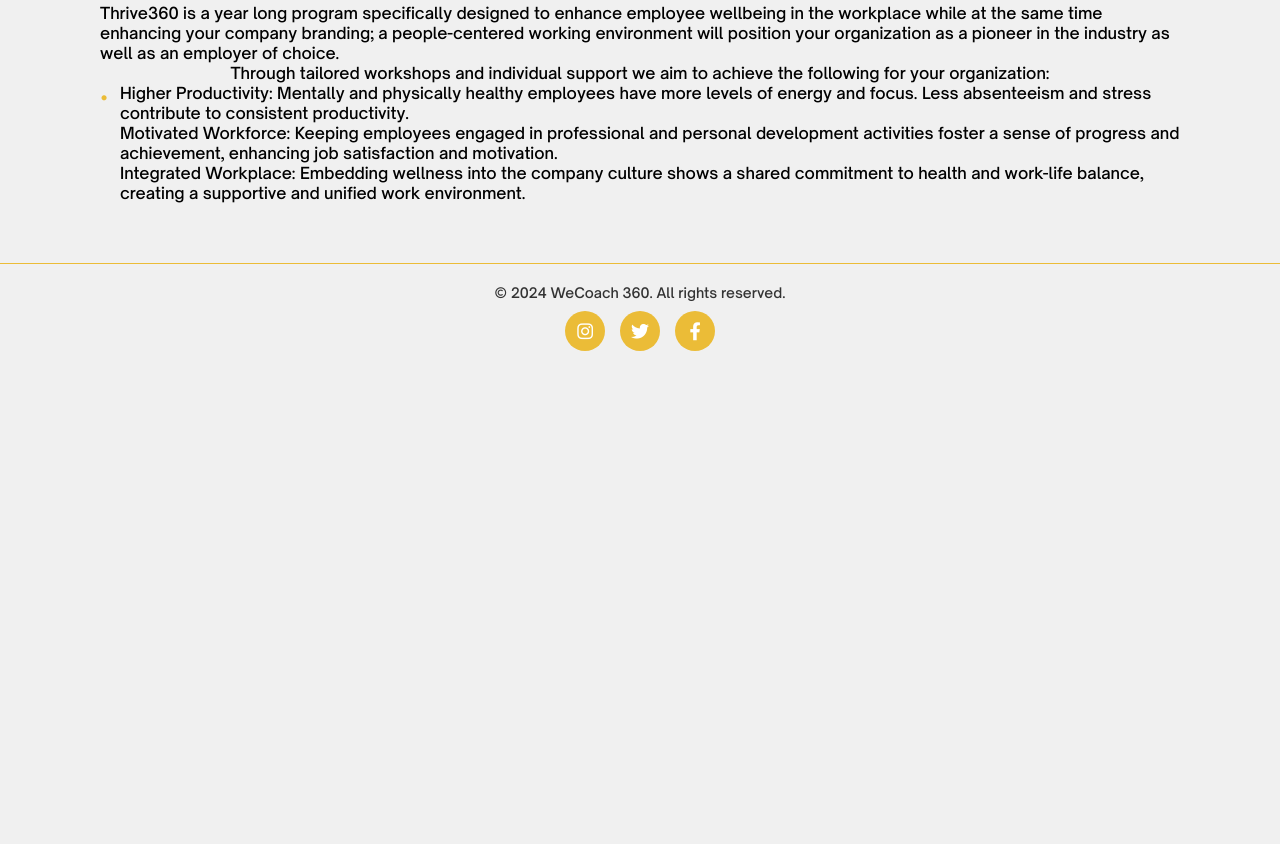
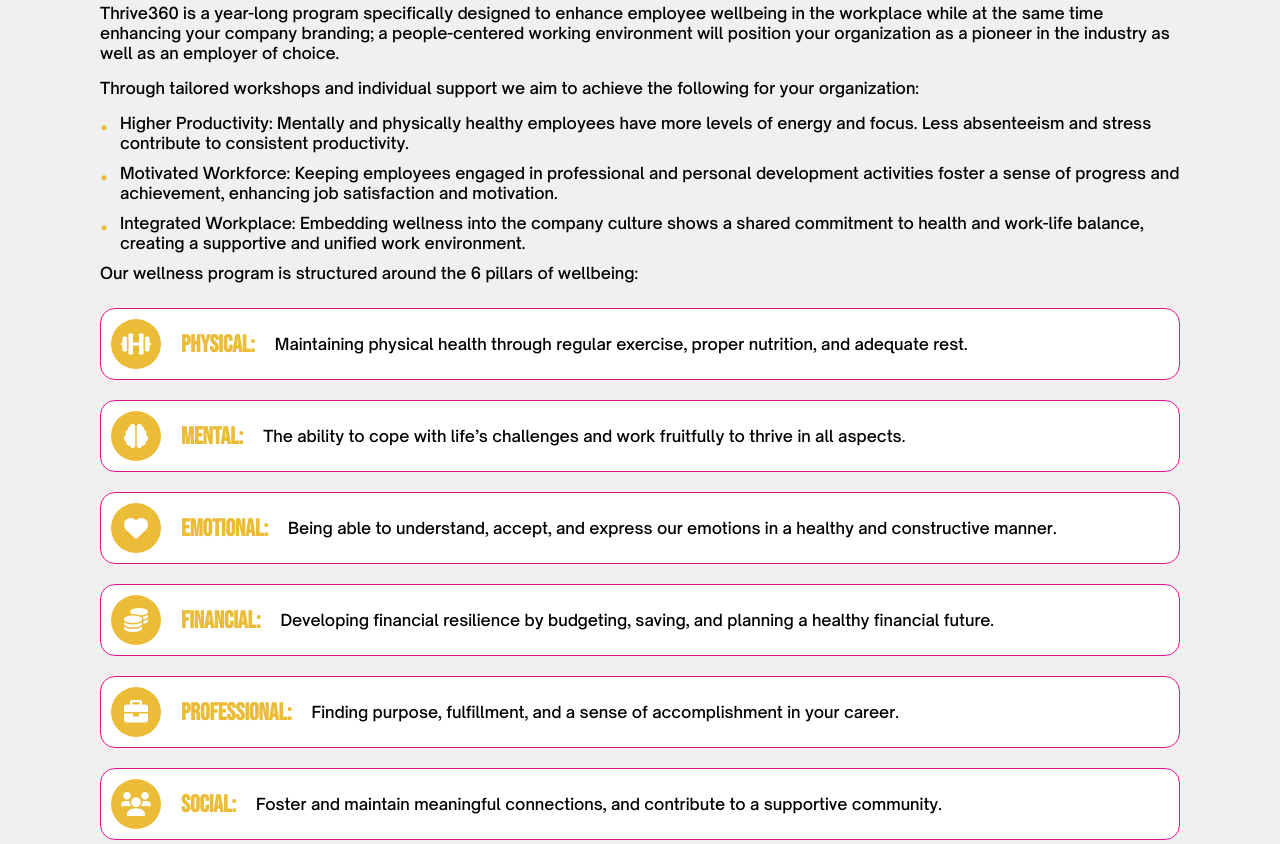
Before and after one commit to javibeat/wecoach, a plain HTML site: page services.html in a window 1280 px wide. Shown: the part 923-1767 px from the top of the page. Before the commit the page ends 1294 px from the top, so only its background shows below. Drawn offline with Linux system fonts and the light colour scheme.

Commit message:
wellbeing

```diff
--- a/services.html
+++ b/services.html
@@ -26,7 +26,10 @@
                         <div class="image-container">
                             <img src="assets/img/service1.png" alt="Corporate Wellbeing Program">
                         </div>
-                        <p>Thrive360 is a year long program specifically designed to enhance employee wellbeing in the workplace while at the same time enhancing your company branding; a people-centered working environment will position your organization as a pioneer in the industry as well as an employer of choice.</p>
+                        <p>Thrive360 is a year long program specifically designed to enhance employee wellbeing in the
+                            workplace while at the same time enhancing your company branding; a people-centered working
+                            environment will position your organization as a pioneer in the industry as well as an
+                            employer of choice.</p>
                     </div>
                 </a>
                 <a href="#wellbeing">
@@ -56,19 +59,49 @@
 
         <section id="wellbeing">
             <h2>Corporate Wellbeing Program</h2>
-            <p>Thrive360 is a year long program specifically designed to enhance employee wellbeing in the workplace while at the same time enhancing your company branding;
-                a people-centered working environment will position your organization as a pioneer in the industry as well as an employer of choice.</p>
+            <p class="br">Thrive360 is a year-long program specifically designed to enhance employee wellbeing in the workplace while at the same time enhancing your company branding; a people-centered working environment will position your organization as a pioneer in the industry as well as an employer of choice.</p>
+
+            <p class="br">Through tailored workshops and individual support we aim to achieve the following for your organization:</p>
 
             <p>
-                Through tailored workshops and individual support we aim to achieve the following for your organization:</p>
-                <span class="bullet-item">
-                <p>Higher Productivity: Mentally and physically healthy employees have more levels of energy and focus. Less absenteeism and stress contribute to consistent productivity.</p>
+                <span class="bullet-item">Higher Productivity: Mentally and physically healthy employees have more levels of energy and focus. Less absenteeism and stress contribute to consistent productivity.</span>
+                <span class="bullet-item">Motivated Workforce: Keeping employees engaged in professional and personal development activities foster a sense of progress and achievement, enhancing job satisfaction and motivation.</span>
+                <span class="bullet-item">Integrated Workplace: Embedding wellness into the company culture shows a shared commitment to health and work-life balance, creating a supportive and unified work environment.</span>
+            </p>
 
-                <p>Motivated Workforce: Keeping employees engaged in professional and personal development activities foster a sense of progress and achievement, enhancing job satisfaction and motivation.</p>
+            <p class="br">Our wellness program is structured around the 6 pillars of wellbeing:</p>
 
-                <p>Integrated Workplace: Embedding wellness into the company culture shows a shared commitment to health and work-life balance, creating a supportive and unified work environment.</p>
-            </span>
-            </section>
+            <div class="pillars">
+                <div class="pillar-icon"><i class="fas fa-dumbbell"></i></div>
+                <h5>Physical:</h5>
+                <p>Maintaining physical health through regular exercise, proper nutrition, and adequate rest.</p>
+            </div>
+            <div class="pillars">
+                <div class="pillar-icon"><i class="fas fa-brain"></i></div>
+                <h5>Mental:</h5>
+                <p>The ability to cope with life’s challenges and work fruitfully to thrive in all aspects.</p>
+            </div>
+            <div class="pillars">
+                <div class="pillar-icon"><i class="fas fa-heart"></i></div>
+                <h5>Emotional:</h5>
+                <p>Being able to understand, accept, and express our emotions in a healthy and constructive manner.</p>
+            </div>
+            <div class="pillars">
+                <div class="pillar-icon"><i class="fas fa-coins"></i></div>
+                <h5>Financial:</h5>
+                <p>Developing financial resilience by budgeting, saving, and planning a healthy financial future.</p>
+            </div>
+            <div class="pillars">
+                <div class="pillar-icon"><i class="fas fa-briefcase"></i></div>
+                <h5>Professional:</h5>
+                <p>Finding purpose, fulfillment, and a sense of accomplishment in your career.</p>
+            </div>
+            <div class="pillars">
+                <div class="pillar-icon"><i class="fas fa-users"></i></div>
+                <h5>Social:</h5>
+                <p>Foster and maintain meaningful connections, and contribute to a supportive community.</p>
+            </div>
+        </section>
 
     </main>
 
--- a/styles.css
+++ b/styles.css
@@ -613,7 +613,6 @@ header {
 #wellbeing {
     display: flex;
     flex-direction: column;
-    align-items: center;
     margin: 50px auto;
     max-width: 1080px;
 }
@@ -631,6 +630,11 @@ header {
     height: 2px; /* Grosor de la línea */
     background-color: #000; /* Color de la línea, puedes ajustarlo */
     margin: 10px auto 0; /* Espacio entre el texto y la línea */
+}
+
+.br {
+    margin-bottom: 15px;
+    text-align: left;
 }
 
 .bullet-item {
@@ -654,6 +658,55 @@ header {
 @media (max-width: 768px) {
     #wellbeing h2 {
         font-size: medium;
+    }
+}
+
+/* Estilos para la sección de pilares */
+.pillars {
+    display: flex;
+    align-items: center;
+    gap: 20px;
+    margin: 10px 0;
+    border: 1px solid var(--second-color);
+    border-radius: 15px;
+    padding: 10px;
+    background-color: white;
+}
+
+.pillars h5 {
+    font-family: 'BebasNeue', sans-serif;
+    font-size: 24px;
+    color: var(--main-color);
+    margin: 0;
+}
+
+.pillar-icon {
+    display: flex;
+    align-items: center;
+    justify-content: center;
+    width: 50px;
+    height: 50px;
+    background-color: var(--main-color); /* Fondo del círculo */
+    color: #fff; /* Color del icono */
+    border-radius: 50%;
+    font-size: 24px; /* Tamaño del icono */
+    flex-shrink: 0;
+}
+
+/* Espaciado extra para la versión móvil */
+@media (max-width: 768px) {
+    .pillars {
+        flex-direction: column;
+        align-items: center;
+    }
+
+    .pillar-icon {
+        margin: 15px auto 0;
+    }
+
+    .pillars p {
+        text-align: justify;
+        margin: 0px 15px 15px;
     }
 }
 
```
